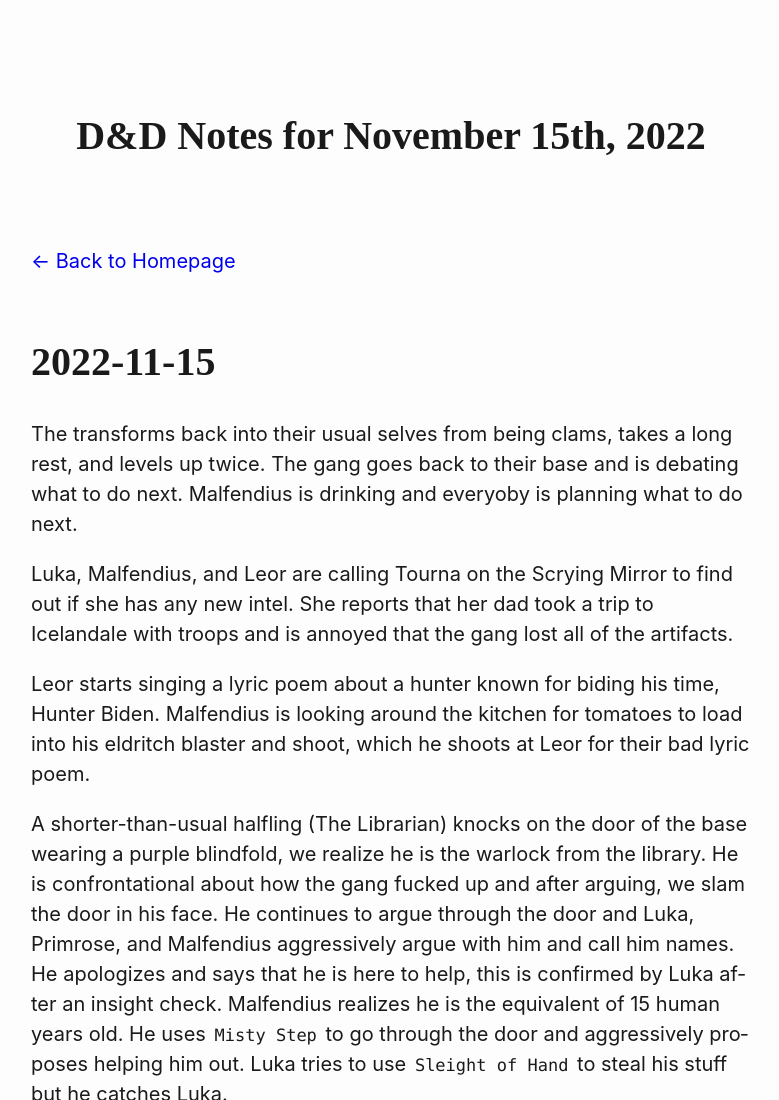
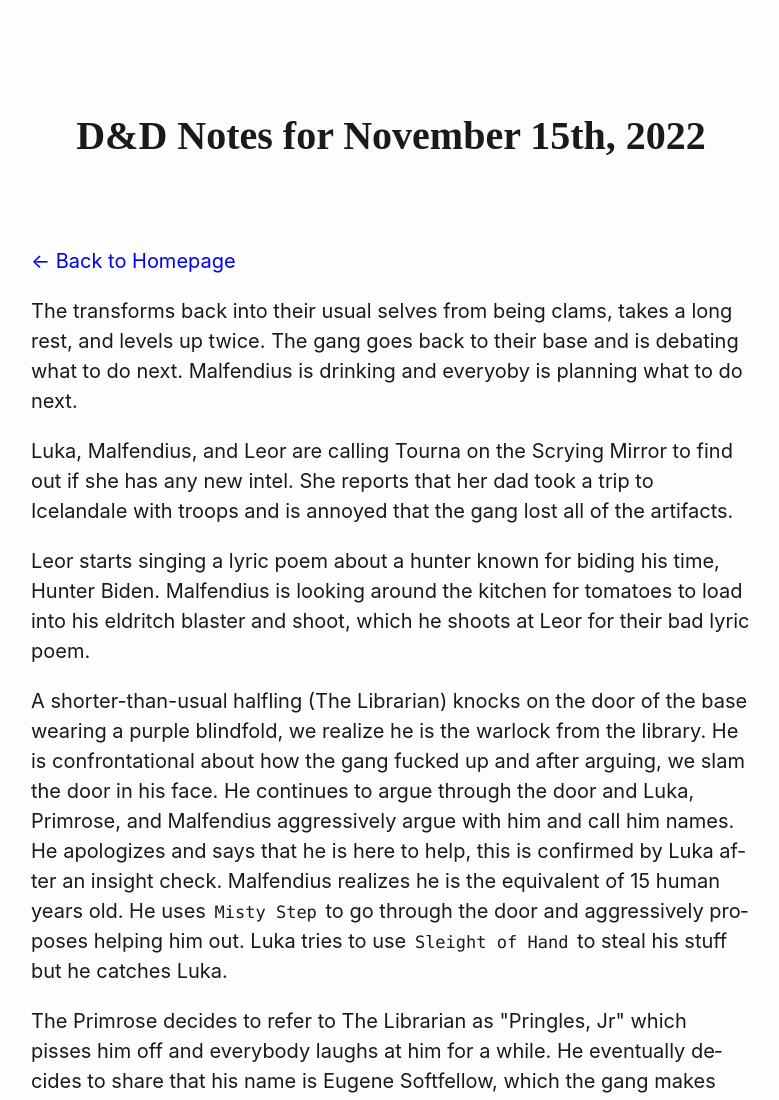
Before and after one commit to vvvvveia/dnd-notes, a plain HTML site: page 2022/11/15.html in a window 1280 px wide. Shown: the top 1100 px of the page, without its empty margins (249-1028 px from the left). Drawn offline with Linux system fonts and the light colour scheme.

Commit message:
Remove Un-needed Date Header from 11/15

```diff
--- a/2022/11/15.html
+++ b/2022/11/15.html
@@ -21,7 +21,6 @@
         <p>
             <a class="directions" href="../../index.html">← Back to Homepage</a>
         </p>
-        <h1 id="2022-11-15">2022-11-15</h1>
         <p>
             The transforms back into their usual selves from being clams, takes
             a long rest, and levels up twice. The gang goes back to their base
```
